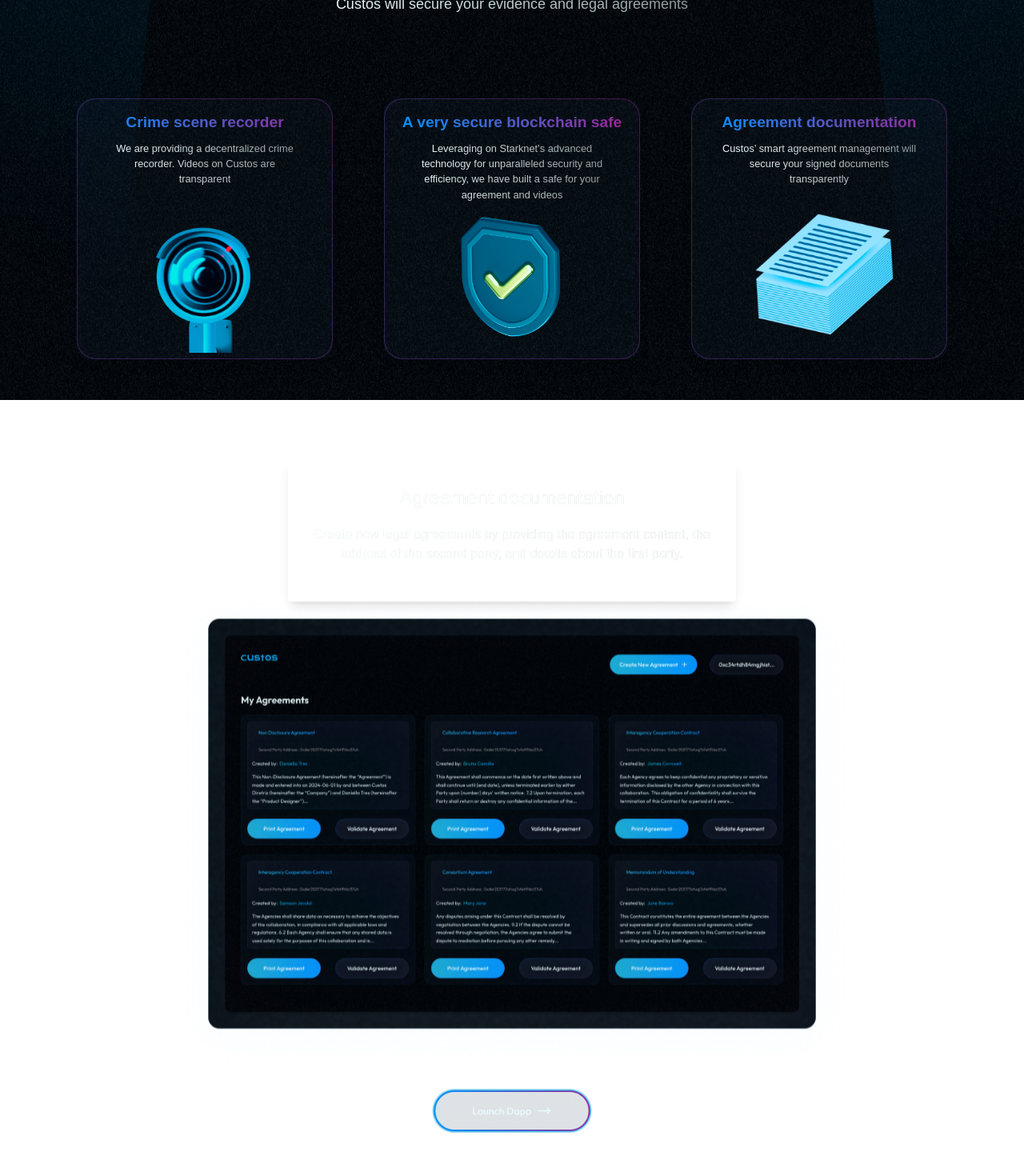
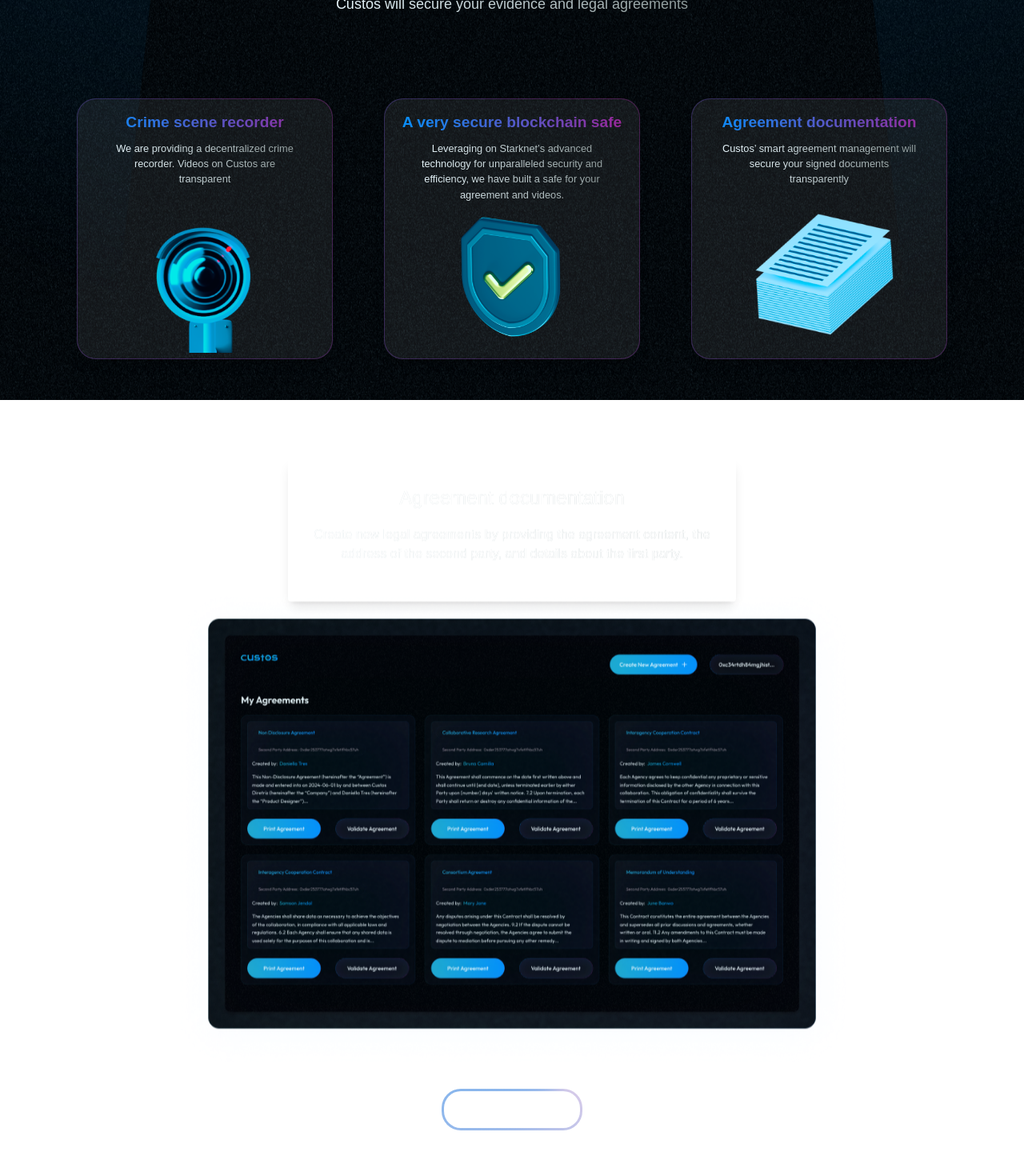
Before and after one commit to ryzen-xp/Custos-Dapp, a Next.js app: page / in a window 1280 px wide. Shown: the part 300-1770 px from the top of the page at 80% size. Built offline with nearby package versions, Linux system fonts and the light colour scheme; what tailwindcss-border-gradient-radius would draw is missing.

Commit message:
buttons_modified

```diff
--- a/src/app/globals.css
+++ b/src/app/globals.css
@@ -4,8 +4,6 @@
 
 /* @import url("https://fonts.googleapis.com/css2?family=Kanit:ital,wght@0,100;0,200;0,300;0,400;0,500;0,600;0,700;0,800;0,900;1,100;1,200;1,300;1,400;1,500;1,600;1,700;1,800;1,900&display=swap"); */
 @import url("https://fonts.googleapis.com/css2?family=Outfit:wght@100..900&display=swap");
-
-
 
 :root {
   /* background: #1e2f37; */
@@ -346,15 +344,14 @@ button .text-transparent {
   overflow: hidden;
   transition: transform 0.5s ease; /* Smooth transition for the container */
 }
-.button-transition{
+.button-transition {
   transition: transform 0.5s ease; /* Smooth transition for the container */
-
 }
-.button-transition:hover{
+.button-transition:hover {
   transform: scale(1.1); /* Scale the container on image hover */
 }
 
- .launch-pad-button-container:hover {
+.launch-pad-button-container:hover {
   transform: scale(1.2); /* Scale the container on image hover */
 }
 
@@ -400,21 +397,20 @@ button .text-transparent {
   position: relative;
   transform-style: preserve-3d;
   border-radius: 23px;
-
 }
-.box sh {
+.box .sh {
   position: absolute;
   /* padding: 1px; */
   inset: calc(0px - 0px - 0px);
   border: calc(0px + 1px + 0px) solid #0000;
   border-radius: calc(0px + 1px + 0px + 23px);
-  -webkit-mask: linear-gradient(#000 0 0) content-box,linear-gradient(#000 0 0);
+  -webkit-mask: linear-gradient(#000 0 0) content-box, linear-gradient(#000 0 0);
   -webkit-mask-composite: xor;
   mask-composite: exclude;
   transform: translateZ(-1px);
   pointer-events: none;
 }
-.box sh::before {
+.box .sh::before {
   content: "";
   position: absolute;
   inset: -2px;
@@ -422,16 +418,43 @@ button .text-transparent {
   background: conic-gradient(from 90deg at 40% -25%, #a0229369, #0095ff60);
   /*  #ffd700, #f79d03, #ee6907, #e6390a, #de0d0d, #d61039, #cf1261, #c71585, #cf1261, #d61039, #de0d0d, #ee6907, #f79d03, #ffd700, #ffd700, #ffd700 */
   filter: blur(0px);
-  transform: translate(0px,0px);
+  transform: translate(0px, 0px);
+}
+
+.box .sh-btn {
+  position: absolute;
+  padding: 2px;
+  inset: calc(0px - 0px - 0px);
+  border: calc(0px + 1px + 0px) solid #0000;
+  border-radius: calc(0px + 1px + 0px + 23px);
+  -webkit-mask: linear-gradient(#000 0 0) content-box, linear-gradient(#000 0 0);
+  -webkit-mask-composite: xor;
+  mask-composite: exclude;
+  transform: translateZ(-1px);
+  pointer-events: none;
+}
+.box .sh-btn::before {
+  content: "";
+  position: absolute;
+  inset: -2px;
+  border-radius: 23px;
+  background: conic-gradient(from 90deg at 80% -25%, #a0229337, #209af1);
+  /*  #ffd700, #f79d03, #ee6907, #e6390a, #de0d0d, #d61039, #cf1261, #c71585, #cf1261, #d61039, #de0d0d, #ee6907, #f79d03, #ffd700, #ffd700, #ffd700 */
+  filter: blur(0px);
+  transform: translate(0px, 0px);
 }
 /* .m{
 
  color: linear-gradient(90deg, #0094ff 0%, #a02294 100%);
 } */
 
-.validate-gradient{
-  background: rgb(4,8,12);
-background: linear-gradient(180deg, rgba(4,8,12,1) 32%, rgba(9,19,26,1) 81%);
+.validate-gradient {
+  background: rgb(4, 8, 12);
+  background: linear-gradient(
+    180deg,
+    rgba(4, 8, 12, 1) 32%,
+    rgba(9, 19, 26, 1) 81%
+  );
 }
 
 .agreement-content-wrapper {
@@ -453,6 +476,6 @@ background: linear-gradient(180deg, rgba(4,8,12,1) 32%, rgba(9,19,26,1) 81%);
 }
 
 .scrollbar-hide {
-  -ms-overflow-style: none;  /* for Internet Explorer, Edge */
-  scrollbar-width: none;  /* for Firefox */
+  -ms-overflow-style: none; /* for Internet Explorer, Edge */
+  scrollbar-width: none; /* for Firefox */
 }
--- a/src/components/connect.jsx
+++ b/src/components/connect.jsx
@@ -1,6 +1,6 @@
 "use client";
 import React, { useContext } from "react";
-import { FaArrowRight } from "react-icons/fa";
+import { FaArrowRight, FaLongArrowAltRight } from "react-icons/fa";
 import { WalletContext } from "./walletprovider";
 
 function ConnectButtoncomponent() {
@@ -15,7 +15,10 @@ function ConnectButtoncomponent() {
   return (
     <div className=" justify-end flex max-w-[13em] overflow-clip w-fit items-end">
       {connection ? (
-        <div className=" cursor-auto  border-gradient py-2 px-4 w-full rounded-full  text-[#ededef]" onClick={disconnectWallet}>
+        <div
+          className=" cursor-auto  border-gradient py-2 px-4 w-full rounded-full  text-[#ededef]"
+          onClick={disconnectWallet}
+        >
           <button
             onClick={disconnectWallet}
             className="w-full bg-transparent rounded-full overflow-clip"
@@ -25,18 +28,22 @@ function ConnectButtoncomponent() {
         </div>
       ) : (
         <div className=" w-full">
-
-        <button
-          onClick={handleConnect}
-          // className="w-full flex items-centerpy-2 px-4 rounded-full"
+          <button
+            onClick={handleConnect}
+            className=" flex box items-center text-white text-sm py-4 px-8 rounded-[100] bg-[#ffffff0a] backdrop-filter backdrop-blur-[10px]  hover:bg-[#209af1]"
           >
-          <div className="">
-            <img src="/connectButton.png" alt="Connect Wallet"  className=" h-[3em]" />
-          </div>
-          {/* <span className="mr-2">Connect Wallet</span>
+            <div className="sh-btn"></div>
+            Connect Wallet
+            <FaLongArrowAltRight className="ml-2" />
+            {/* <span className="mr-2">Connect Wallet</span>
           <FaArrowRight /> */}
-        </button>
-      </div>
+          </button>
+          {/* <img
+            src="/connectButton.png"
+            alt="Connect Wallet"
+            className=" h-[3em]"
+          /> */}
+        </div>
       )}
     </div>
   );
--- a/src/components/home/agree.jsx
+++ b/src/components/home/agree.jsx
@@ -12,6 +12,7 @@ import ShowLaunchDapps from "../showLaunchDapps";
 
 import { TextFade } from "./textFade";
 import FadeInSection from "../fadeInSection";
+import { FaLongArrowAltRight } from "react-icons/fa";
 // const printAgreement = (agreement) => {
 //   const printContent = `
 //     <h1>${agreement.title}</h1>
@@ -76,9 +77,12 @@ const Agree = () => {
       </FadeInSection>
 
       <div className="justify-center items-center flex mb-[15%]">
-        <a  href="/agreement">
-          <div className="launch-pad-button-container">
-            <img src="./launchPadButton.png" alt="Zoom Image" />
+        <a href="/agreement">
+          <div className=" flex box items-center text-white text-sm py-4 px-8 rounded-[100] bg-[#ffffff0a] backdrop-filter backdrop-blur-[50px]  hover:bg-[#209af1]">
+            <div className="sh-btn"></div>
+            Launch Dapps
+            <FaLongArrowAltRight className="ml-2" />
+            {/* <img src="./launchPadButton.png" alt="Zoom Image" /> */}
           </div>
           {/* <button className="relative max-w-sm br text-white p-3 shadow-lg transform hover:scale-105 transition-transform duration-300 border-gradient bg-opacity-50 mb-5 backdrop-filter backdrop-blur-lg flex items-center justify-center overflow-clip">
             <span className="flex items-center">Launch Dapp</span>
@@ -150,9 +154,11 @@ const Agree = () => {
           </div>
         </div>
         <div className="justify-center items-center flex mb-[15%]">
-          <a href='/crimerecorder'>
-            <div className="launch-pad-button-container">
-              <img src="./launchPadButton.png" alt="Zoom Image" />
+          <a href="/crimerecorder">
+            <div className=" flex box items-center text-white text-sm py-4 px-8 rounded-[100] bg-[#ffffff0a] backdrop-filter backdrop-blur-[10px]  hover:bg-[#209af1]">
+              <div className="sh-btn"></div>
+              Launch Dapps
+              <FaLongArrowAltRight className="ml-2" />
             </div>
             {/* <button className="relative max-w-sm br text-white p-3 shadow-lg transform hover:scale-105 transition-transform duration-300 border-gradient bg-opacity-50 mb-5 backdrop-filter backdrop-blur-lg flex items-center justify-center overflow-clip">
             <span className="flex items-center">Launch Dapp</span>
--- a/src/components/home/hero.jsx
+++ b/src/components/home/hero.jsx
@@ -45,10 +45,10 @@ const Hero = () => {
         </div> */}
 
         <div className="flex flex-col lg:flex-row justify-center w-fit gap-[4em] mt-[4rem]">
-          <div className="transform box transition-transform duration-300 hover:scale-110">
-            <sh></sh>
+          <div className="transform box transition-transform duration-300 hover:scale-110 backdrop-filter backdrop-blur-[10px] bg-[#ffffff12] shadow-lg rounded-lg w-full">
+            <div className="sh"></div>
             {/* <div className="w-fit sm:w-[20em] rounded-[1.1em] shadow-lg border-gradient bg-opacity-95 backdrop-filter backdrop-blur-[10px] flex flex-col items-center relative h-[20em] overflow-clip"> */}
-            <div className="w-fit p-2 sm:w-[20em] rounded-[1.1em] shadow-lg border-gradien bg-[#5c80b50c] bg-opacity-95 backdrop-filter backdrop-blur-[10px] flex flex-col items-center relative h-full overflow-clip">
+            <div className="w-fit p-2 sm:w-[20em] rounded-[1.1em] shadow-lg flex flex-col items-center relative h-full overflow-clip">
               <div className="py-2 text-center h-full">
                 <div className="font-bold text-[1.2em] mb-2 bg-gradient-to-r from-[#0094FF] to-[#A02294] bg-clip-text text-transparent">
                   Crime scene recorder
@@ -70,13 +70,9 @@ const Hero = () => {
             </div>
           </div>
 
-
-
-          <div className=" transform  box transition-transform duration-300 hover:scale-110">
-            <sh></sh>
-
-            <div className="w-fit p-2 sm:w-[20em] rounded-[1.1em] shadow-lg border-gradien bg-[#5c80b50c] bg-opacity-95 backdrop-filter backdrop-blur-[10px] flex flex-col items-center relative h-full overflow-clip">
-              {/* <div className="w-fit sm:w-[20em] rounded-[1.1em] shadow-lg border-gradient bg-opacity-95 backdrop-filter backdrop-blur-[10px] flex flex-col items-center relative h-[20em] overflow-clip"> */}
+          <div className="transform box transition-transform duration-300 hover:scale-110 backdrop-filter backdrop-blur-[10px] bg-[#ffffff12] shadow-lg rounded-lg w-full">
+            <div className="sh"></div>
+            <div className="w-fit p-2 sm:w-[20em] rounded-[1.1em] shadow-lg border-gradien flex flex-col items-center relative h-full overflow-hidden">
               <div className="py-2 text-center h-full">
                 <div className="font-bold text-[1.2em] mb-2 bg-gradient-to-r from-[#0094FF] to-[#A02294] bg-clip-text text-transparent">
                   A very secure blockchain safe
@@ -84,7 +80,7 @@ const Hero = () => {
                 <p className="text-gray-700 text-[0.8em] w-[80%] m-auto text-center items-center justify-center bg-gradient-to-r from-[#EAF9FF] to-[#8E9A9A] bg-clip-text text-transparent">
                   Leveraging on Starknet’s advanced technology for unparalleled
                   security and efficiency, we have built a safe for your
-                  agreement and videos
+                  agreement and videos.
                 </p>
               </div>
               <div className="h-fit mb-5">
@@ -99,10 +95,11 @@ const Hero = () => {
             </div>
           </div>
 
-          <div className="p- transform box transition-transform duration-300 hover:scale-110">
-            <sh></sh>
+          {/* <div className="w-fit sm:w-[20em] rounded-[1.1em] shadow-lg border-gradient bg-opacity-95 backdrop-filter backdrop-blur-[10px] flex flex-col items-center relative h-[20em] overflow-clip"> */}
+          <div className="transform box transition-transform duration-300 hover:scale-110 backdrop-filter backdrop-blur-[10px] bg-[#ffffff12] shadow-lg rounded-lg w-full">
+            <div className="sh"></div>
             {/* <div className="w-fit sm:w-[20em] rounded-[1.1em] shadow-lg border-gradient bg-opacity-95 backdrop-filter backdrop-blur-[10px] flex flex-col items-center relative h-[20em] overflow-clip"> */}
-            <div className="w-fit p-2 sm:w-[20em] rounded-[1.1em] shadow-lg border-gradien bg-[#5c80b50c] bg-opacity-95 backdrop-filter backdrop-blur-[10px] flex flex-col items-center relative h-full overflow-clip">
+            <div className="w-fit p-2 sm:w-[20em] rounded-[1.1em] shadow-lg flex flex-col items-center relative h-full overflow-clip">
               <div className="py-2 text-center h-full">
                 <div className="font-bold text-[1.2em] mb-2 bg-gradient-to-r from-[#0094FF] to-[#A02294] bg-clip-text text-transparent">
                   Agreement documentation
```
